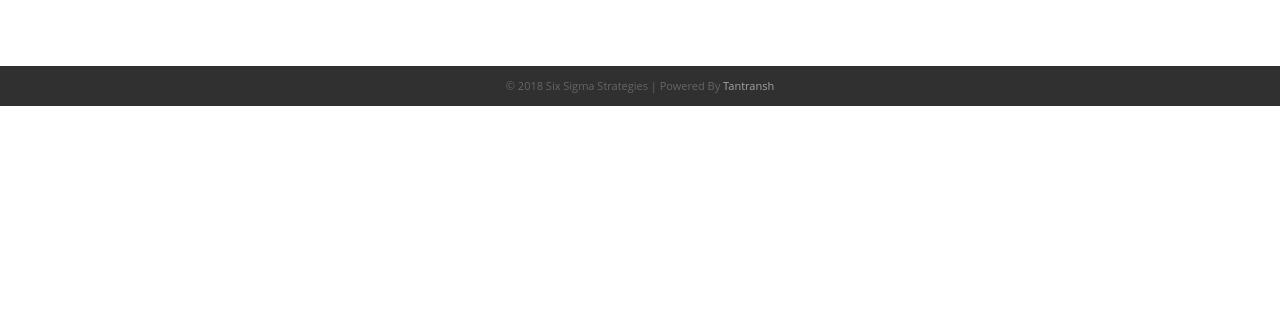
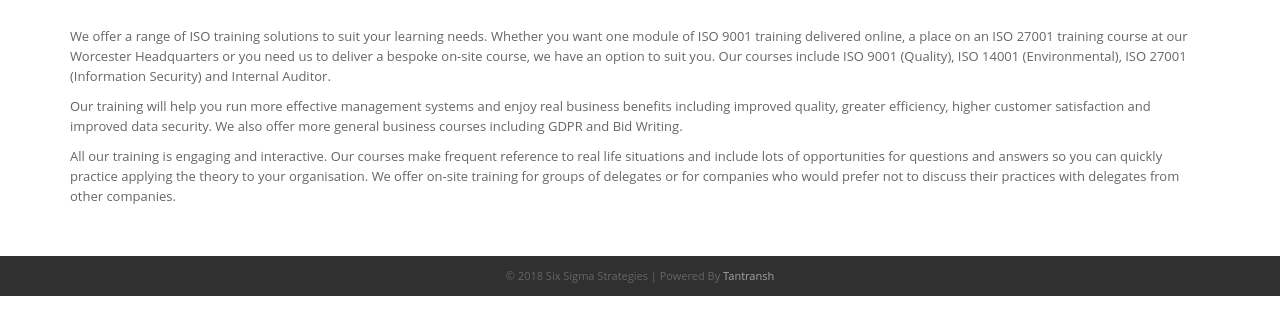
Before and after one commit to hkaysharma/3S, a plain HTML site: page training.html in a window 1280 px wide. Shown: the part 329-664 px from the top of the page. Drawn offline with Linux system fonts and the light colour scheme.

Commit message:
training

```diff
--- a/training.html
+++ b/training.html
@@ -701,8 +701,7 @@
                 <div class="container">
 
                     <div class="row">
-                            <div class="col-md-12 col-sm-12 animated" data-animtype="fadeInUp" data-animrepeat="0" data-speed="1s"
-                            data-delay="0.4s">
+                        <div class="col-md-12 col-sm-12 animated" data-animtype="fadeInUp" data-animrepeat="0" data-speed="1s" data-delay="0.4s">
                             <h2 class="h2-section-title">Training</h2>
 
                             <div class="i-section-title">
@@ -712,6 +711,28 @@
                             </div>
 
                             <div class="space-sep20"></div>
+                            <div>
+                                <p> We offer a range of ISO training solutions to suit your learning needs. Whether you want
+                                    one module of ISO 9001 training delivered online, a place on an ISO 27001 training course
+                                    at our Worcester Headquarters or you need us to deliver a bespoke on-site course, we
+                                    have an option to suit you. Our courses include ISO 9001 (Quality), ISO 14001 (Environmental),
+                                    ISO 27001 (Information Security) and Internal Auditor.
+                                </p>
+
+
+                                <p> Our training will help you run more effective management systems and enjoy real business
+                                    benefits including improved quality, greater efficiency, higher customer satisfaction
+                                    and improved data security. We also offer more general business courses including GDPR
+                                    and Bid Writing.
+                                </p>
+
+                                <p> All our training is engaging and interactive. Our courses make frequent reference to real
+                                    life situations and include lots of opportunities for questions and answers so you can
+                                    quickly practice applying the theory to your organisation. We offer on-site training
+                                    for groups of delegates or for companies who would prefer not to discuss their practices
+                                    with delegates from other companies.
+                                </p>
+                            </div>
                         </div>
                     </div>
                 </div>
```
Lines whose indentation alone changed are shown as unchanged.
